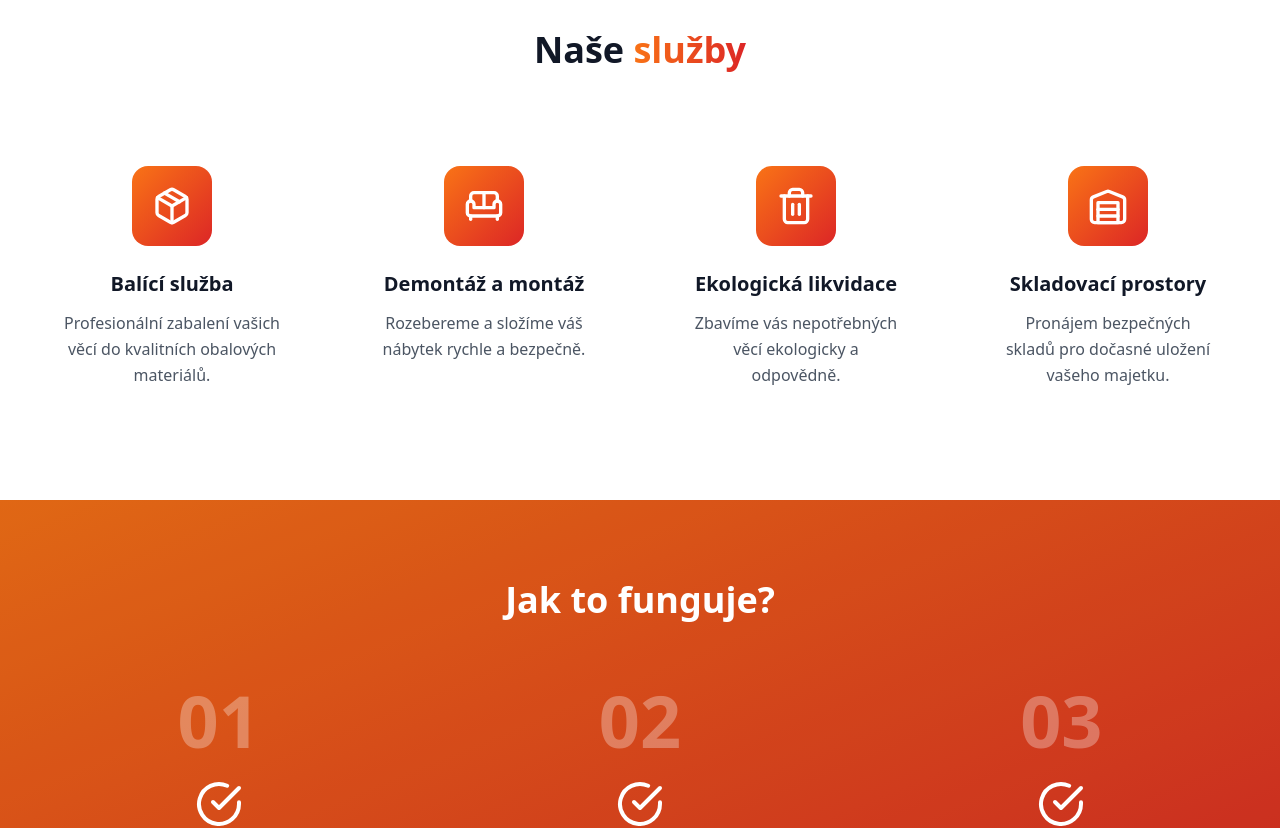
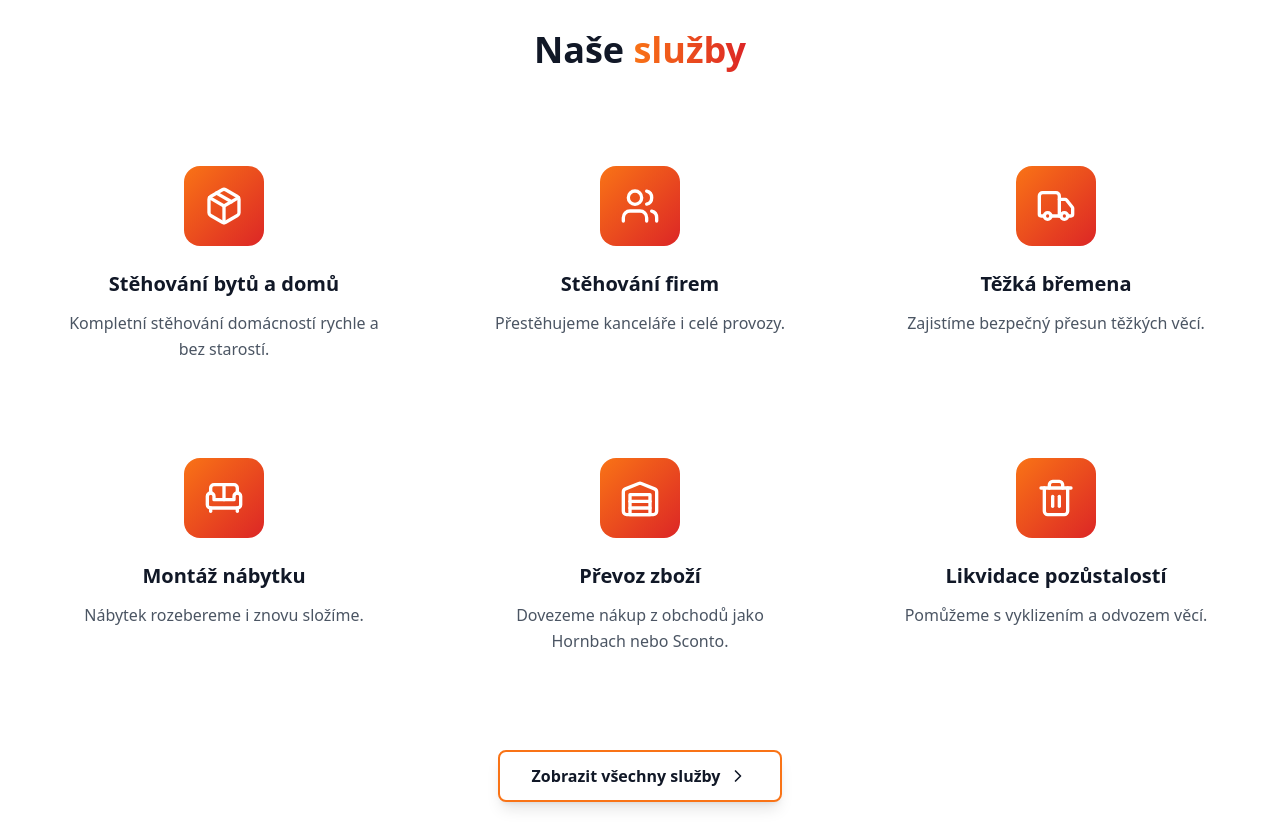
Before and after one commit to orsovicsadam-dotcom/Stehovani-Fenix, a React (Vite) app: page / in a window 1280 px wide. Shown: the part 1960-2788 px from the top of the page. Built offline with nearby package versions, Linux system fonts and the light colour scheme.

Commit message:
Update the “Naše služby” section on the landing page.

```diff
--- a/src/App.tsx
+++ b/src/App.tsx
@@ -184,27 +184,37 @@ function App() {
             Naše <span className="bg-gradient-to-r from-orange-500 to-red-600 bg-clip-text text-transparent">služby</span>
           </h2>
 
-          <div className="grid md:grid-cols-2 lg:grid-cols-4 gap-8">
+          <div className="grid md:grid-cols-2 lg:grid-cols-3 gap-8">
             {[
               {
                 icon: <Package className="w-10 h-10" />,
-                title: 'Balící služba',
-                description: 'Profesionální zabalení vašich věcí do kvalitních obalových materiálů.'
+                title: 'Stěhování bytů a domů',
+                description: 'Kompletní stěhování domácností rychle a bez starostí.'
+              },
+              {
+                icon: <Users className="w-10 h-10" />,
+                title: 'Stěhování firem',
+                description: 'Přestěhujeme kanceláře i celé provozy.'
+              },
+              {
+                icon: <Truck className="w-10 h-10" />,
+                title: 'Těžká břemena',
+                description: 'Zajistíme bezpečný přesun těžkých věcí.'
               },
               {
                 icon: <Sofa className="w-10 h-10" />,
-                title: 'Demontáž a montáž',
-                description: 'Rozebereme a složíme váš nábytek rychle a bezpečně.'
+                title: 'Montáž nábytku',
+                description: 'Nábytek rozebereme i znovu složíme.'
+              },
+              {
+                icon: <Warehouse className="w-10 h-10" />,
+                title: 'Převoz zboží',
+                description: 'Dovezeme nákup z obchodů jako Hornbach nebo Sconto.'
               },
               {
                 icon: <Trash2 className="w-10 h-10" />,
-                title: 'Ekologická likvidace',
-                description: 'Zbavíme vás nepotřebných věcí ekologicky a odpovědně.'
-              },
-              {
-                icon: <Warehouse className="w-10 h-10" />,
-                title: 'Skladovací prostory',
-                description: 'Pronájem bezpečných skladů pro dočasné uložení vašeho majetku.'
+                title: 'Likvidace pozůstalostí',
+                description: 'Pomůžeme s vyklizením a odvozem věcí.'
               }
             ].map((service, index) => (
               <div
@@ -218,6 +228,16 @@ function App() {
                 <p className="text-gray-600 leading-relaxed">{service.description}</p>
               </div>
             ))}
+          </div>
+
+          <div className="mt-16 text-center">
+            <Link
+              to="/sluzby"
+              className="inline-flex items-center space-x-2 bg-white text-gray-900 border-2 border-orange-500 px-8 py-3 rounded-lg font-bold shadow-lg hover:bg-orange-50 transform hover:scale-105 transition-all duration-300"
+            >
+              <span>Zobrazit všechny služby</span>
+              <ChevronRight className="w-5 h-5" />
+            </Link>
           </div>
         </div>
       </section>
```
